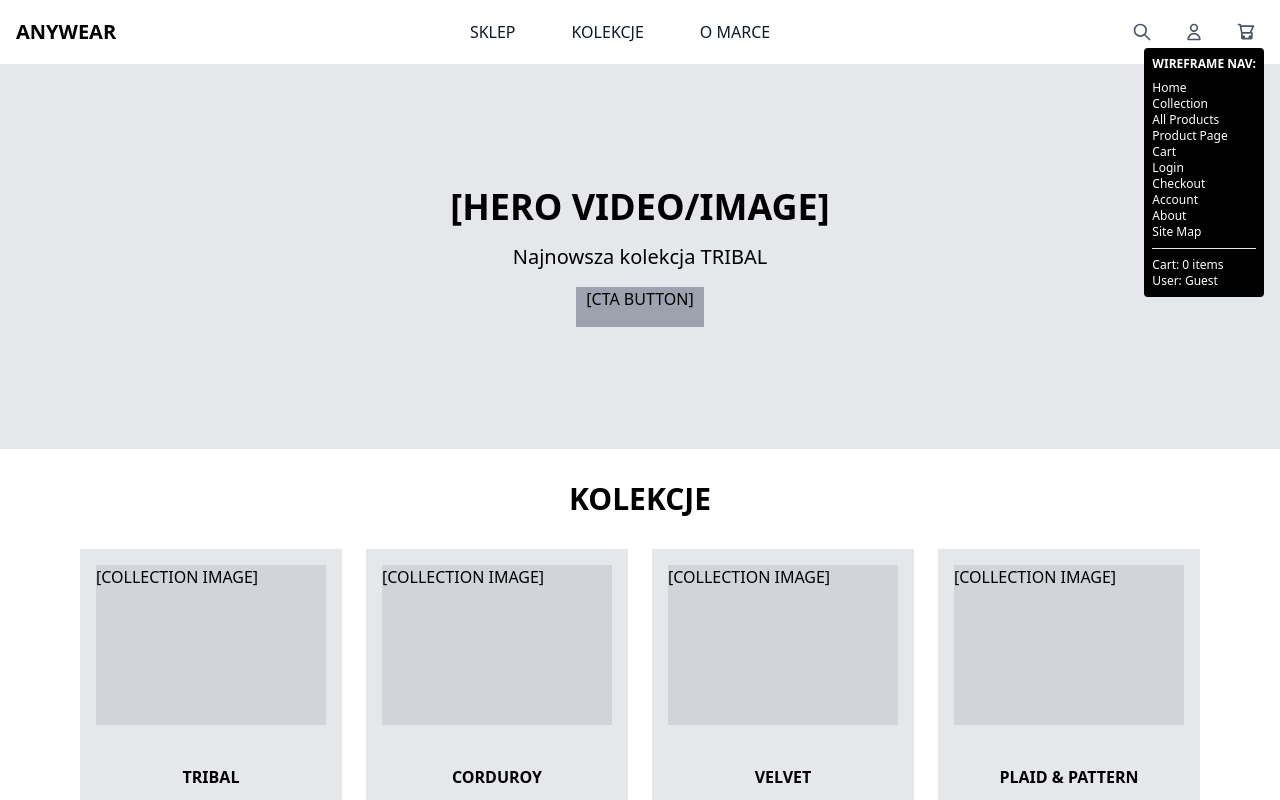
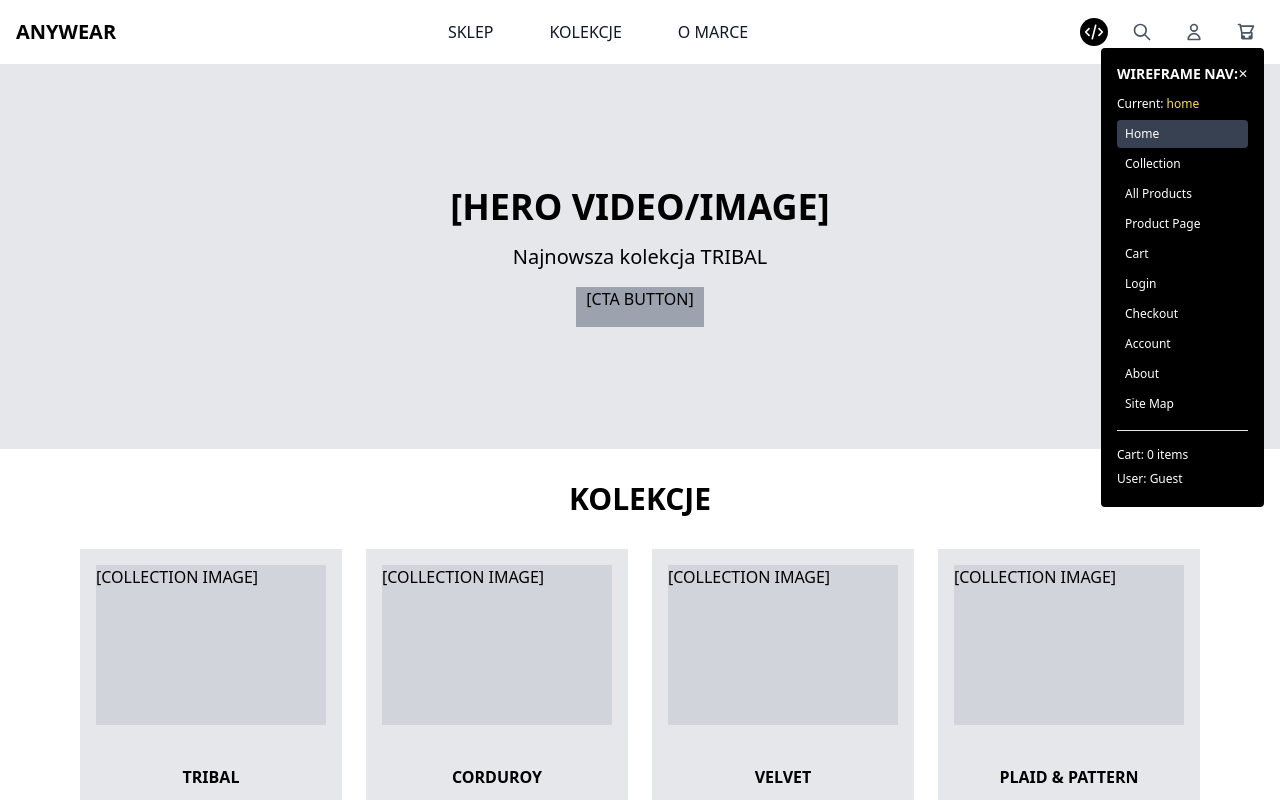
Before and after one commit to waether-the-strm/anywear-wireframe, a React (Vite) app: page / in a window 1280 px wide. Shown: the top 800 px of the page. Built offline with nearby package versions, Linux system fonts and the light colour scheme.

Commit message:
feat: add toggle functionality for wireframe navigation in Navigation component

```diff
--- a/anywear_wireframe.tsx
+++ b/anywear_wireframe.tsx
@@ -54,6 +54,7 @@ const Wireframe = () => {
   const [cart, setCart] = useState([]);
   const [user, setUser] = useState(null);
   const [checkoutAsGuest, setCheckoutAsGuest] = useState(false);
+  const [showWireframeNav, setShowWireframeNav] = useState(true);
 
   return (
     <div className="min-h-screen bg-white">
@@ -62,6 +63,7 @@ const Wireframe = () => {
         user={user}
         setUser={setUser}
         cart={cart}
+        toggleWireframeNav={() => setShowWireframeNav(!showWireframeNav)}
       />
 
       {currentPage === "home" && <HomePage setCurrentPage={setCurrentPage} />}
@@ -147,72 +149,84 @@ const Wireframe = () => {
       {user && <ChatSupport user={user} />}
 
       {/* Dev Navigation Helper */}
-      <div className="fixed top-12 z-50 right-4 bg-black text-white p-2 rounded text-xs">
-        <div className="mb-2 font-bold">WIREFRAME NAV:</div>
+      {showWireframeNav && (
+        <div className="fixed top-12 z-50 right-4 bg-black text-white p-4 rounded text-xs">
+          <div className="flex justify-between items-center mb-3">
+            <div className="font-bold text-sm">WIREFRAME NAV:</div>
+            <button
+              onClick={() => setShowWireframeNav(false)}
+              className="text-white hover:text-red-400"
+              aria-label="Close wireframe navigation"
+            >
+              ✕
+            </button>
+          </div>
+          <div className="font-medium mb-2">Current: <span className="text-yellow-300">{currentPage}</span></div>
           <button
             onClick={() => setCurrentPage("home")}
-          className="block hover:underline"
+            className={`block w-full text-left py-1.5 px-2 my-0.5 rounded hover:bg-gray-700 ${currentPage === "home" ? "bg-gray-700 font-medium" : ""}`}
           >
             Home
           </button>
           <button
             onClick={() => setCurrentPage("tribal")}
-          className="block hover:underline"
+            className={`block w-full text-left py-1.5 px-2 my-0.5 rounded hover:bg-gray-700 ${currentPage === "tribal" ? "bg-gray-700 font-medium" : ""}`}
           >
             Collection
           </button>
           <button
             onClick={() => setCurrentPage("all-products")}
-          className="block hover:underline"
+            className={`block w-full text-left py-1.5 px-2 my-0.5 rounded hover:bg-gray-700 ${currentPage === "all-products" ? "bg-gray-700 font-medium" : ""}`}
           >
             All Products
           </button>
         <button
           onClick={() => setCurrentPage("product")}
-          className="block hover:underline"
+          className={`block w-full text-left py-1.5 px-2 my-0.5 rounded hover:bg-gray-700 ${currentPage === "product" ? "bg-gray-700 font-medium" : ""}`}
         >
           Product Page
         </button>
         <button
           onClick={() => setCurrentPage("cart")}
-          className="block hover:underline"
+          className={`block w-full text-left py-1.5 px-2 my-0.5 rounded hover:bg-gray-700 ${currentPage === "cart" ? "bg-gray-700 font-medium" : ""}`}
         >
           Cart
         </button>
         <button
           onClick={() => setCurrentPage("login")}
-          className="block hover:underline"
+          className={`block w-full text-left py-1.5 px-2 my-0.5 rounded hover:bg-gray-700 ${currentPage === "login" ? "bg-gray-700 font-medium" : ""}`}
         >
           Login
         </button>
         <button
           onClick={() => setCurrentPage("checkout")}
-          className="block hover:underline"
+          className={`block w-full text-left py-1.5 px-2 my-0.5 rounded hover:bg-gray-700 ${currentPage === "checkout" ? "bg-gray-700 font-medium" : ""}`}
         >
           Checkout
         </button>
         <button
           onClick={() => setCurrentPage("account")}
-          className="block hover:underline"
+          className={`block w-full text-left py-1.5 px-2 my-0.5 rounded hover:bg-gray-700 ${currentPage === "account" ? "bg-gray-700 font-medium" : ""}`}
         >
           Account
         </button>
         <button
           onClick={() => setCurrentPage("about")}
-          className="block hover:underline"
+          className={`block w-full text-left py-1.5 px-2 my-0.5 rounded hover:bg-gray-700 ${currentPage === "about" ? "bg-gray-700 font-medium" : ""}`}
         >
           About
         </button>
         <button
           onClick={() => setCurrentPage("sitemap")}
-          className="block hover:underline"
+          className={`block w-full text-left py-1.5 px-2 my-0.5 rounded hover:bg-gray-700 ${currentPage === "sitemap" ? "bg-gray-700 font-medium" : ""}`}
         >
           Site Map
         </button>
-        <hr className="my-2" />
-        <div className="text-xs">Cart: {cart.length} items</div>
-        <div className="text-xs">User: {user ? user.name : "Guest"}</div>
+        <hr className="my-3" />
+        <div className="text-xs py-1">Cart: <span className="font-medium">{cart.length} items</span></div>
+        <div className="text-xs py-1">User: <span className="font-medium">{user ? user.name : "Guest"}</span></div>
       </div>
+      )}
     </div>
   );
 };
--- a/src/components/Navigation.tsx
+++ b/src/components/Navigation.tsx
@@ -5,6 +5,7 @@ type NavigationProps = {
   user?: any;
   setUser?: (user: any) => void;
   cart?: any[];
+  toggleWireframeNav?: () => void;
 };
 
 const Navigation = ({
@@ -12,6 +13,7 @@ const Navigation = ({
   user,
   setUser,
   cart,
+  toggleWireframeNav,
 }: NavigationProps) => {
   return (
     <header className="bg-white border-b border-gray-200 sticky top-0 z-50">
@@ -90,6 +92,26 @@ const Navigation = ({
 
           {/* Akcje użytkownika - uproszczone */}
           <div className="flex items-center space-x-4">
+            {/* Debug WireFrame Nav Toggle */}
+            <button
+              onClick={toggleWireframeNav}
+              className="p-1 bg-black rounded-full hover:bg-gray-800 flex items-center justify-center"
+              aria-label="Toggle wireframe navigation"
+            >
+              <svg
+                className="w-5 h-5"
+                fill="none"
+                stroke="white"
+                viewBox="0 0 24 24"
+              >
+                <path
+                  strokeLinecap="round"
+                  strokeLinejoin="round"
+                  strokeWidth={2}
+                  d="M10 20l4-16m4 4l4 4-4 4M6 16l-4-4 4-4"
+                />
+              </svg>
+            </button>
             {/* Search */}
             <button className="p-2 text-gray-600 hover:text-gray-900">
               <svg
```
Lines whose indentation alone changed are shown as unchanged.
